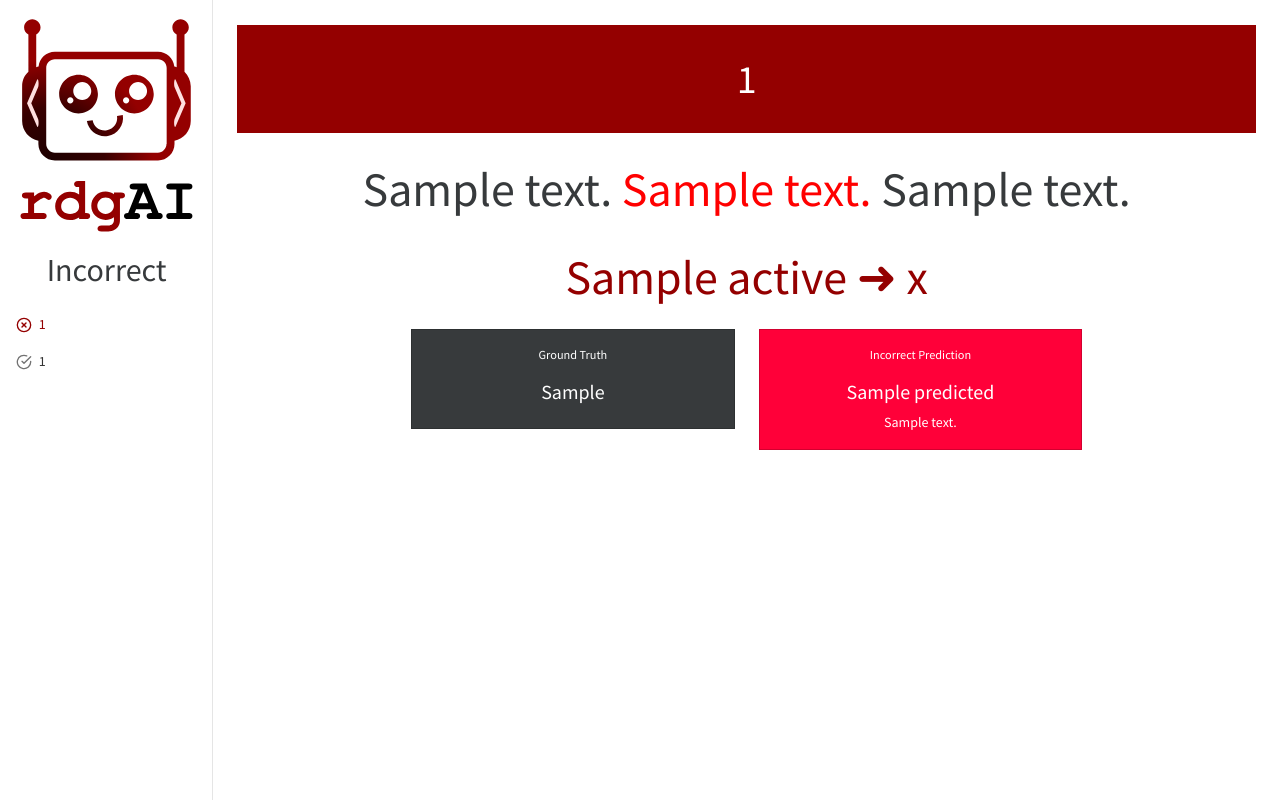
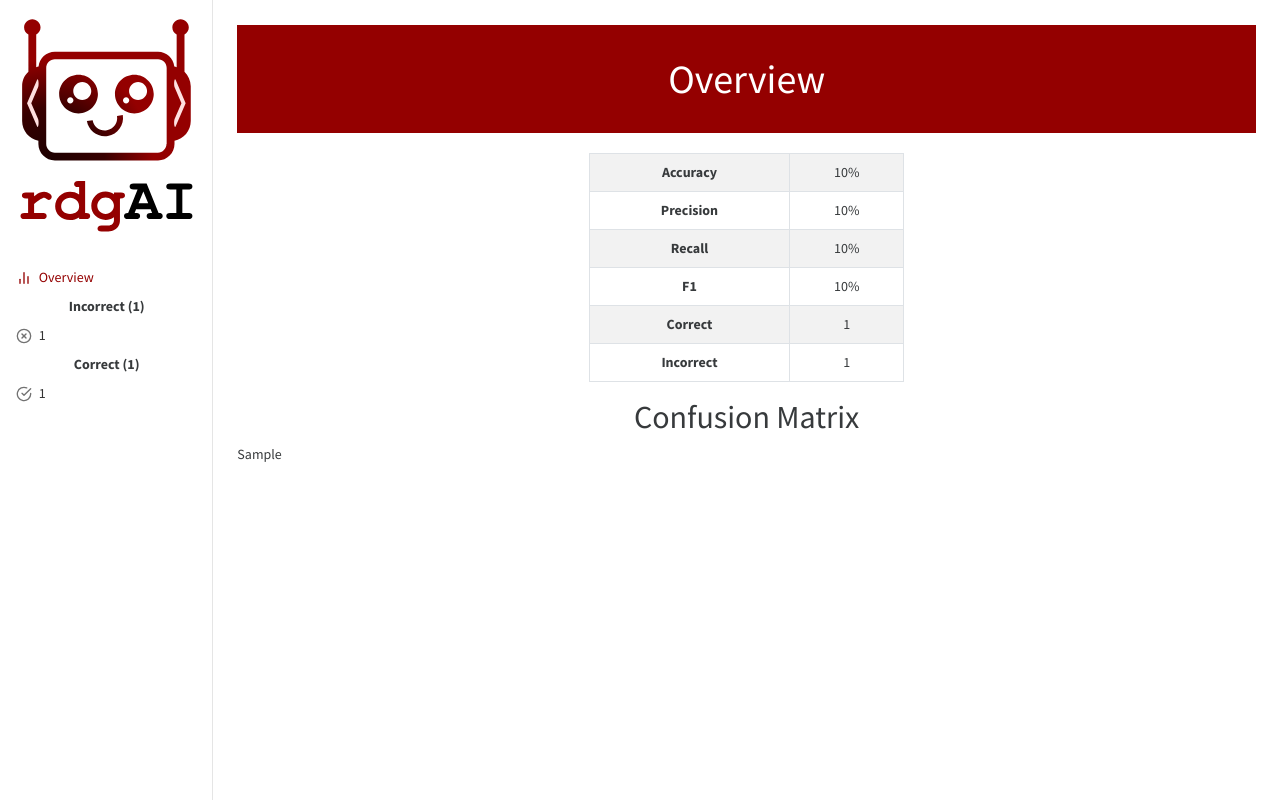
Before and after one commit to rbturnbull/rdgai, a Python web app: template rdgai/templates/report.html in a window 1280 px wide. Run offline with Jinja, Linux system fonts and the light colour scheme; the template is opened without the code that fills it: most values are stand-ins (such as "Sample title", 1, 10 or a date in 2020); some libraries are stand-ins or nearby versions.

Commit message:
:zap: improvements to report

```diff
--- a/rdgai/templates/report.html
+++ b/rdgai/templates/report.html
@@ -34,18 +34,24 @@
           <a href="https://rbturnbull.github.io/rdgai/" target="_blank">{% include 'assets/img/rdgai-logo-tall.svg' %}</a>
         </div>
 
-
         <div  style="height: 450px; overflow-y: auto;">
-          <h2>Incorrect</h2>
           <ul class="nav flex-column pt-2">
+            <li class="nav-item">
+              <a class="nav-link active" aria-current="page" href="#"  id="overview-tab" data-bs-toggle="tab" data-bs-target="#overview" type="button" role="tab" aria-controls="overview" aria-selected="true">
+                {% include 'assets/img/feather-bar-chart-2.svg' %}
+                Overview
+              </a>
+            </li>
+            <li style="text-align: center; font-weight: bold;">Incorrect ({{incorrect_count}})</li>
             {% for item in incorrect_items %}
               <li class="nav-item">
-                <a class="nav-link {% if loop.first %}active{% endif %}" aria-current="page" href="#"  id="incorrect-{{ loop.index }}-tab" data-bs-toggle="tab" data-bs-target="#incorrect-{{ loop.index }}" type="button" role="tab" aria-controls="incorrect-{{ loop.index }}" aria-selected="true">
+                <a class="nav-link" aria-current="page" href="#"  id="incorrect-{{ loop.index }}-tab" data-bs-toggle="tab" data-bs-target="#incorrect-{{ loop.index }}" type="button" role="tab" aria-controls="incorrect-{{ loop.index }}" aria-selected="true">
                   {% include 'assets/img/feather-x-circle.svg' %}
                   {{ item.app_id }}
                 </a>
               </li>
             {% endfor %}
+            <li style="text-align: center; font-weight: bold;">Correct ({{correct_count}})</li>
             {% for item in correct_items %}
               <li class="nav-item">
                 <a class="nav-link" aria-current="page" href="#"  id="correct-{{ loop.index }}-tab" data-bs-toggle="tab" data-bs-target="#correct-{{ loop.index }}" type="button" role="tab" aria-controls="correct-{{ loop.index }}" aria-selected="true">
@@ -60,8 +66,51 @@
 
       <main class="col-md-9 ms-sm-auto col-lg-10 px-md-4">
         <div class="tab-content" id="rdgai-tab-content">
+          <div class="tab-pane fade show active" id="overview" role="tabpanel" aria-labelledby="overview-tab">
+            <h1 class="text-center">Overview</h1>
+            <div class="container">
+              <div class="row justify-content-center">
+                  <div class="col-md-4">
+                      <table class="table table-bordered table-striped">
+                          <tbody>
+                              <tr>
+                                  <th>Accuracy</th>
+                                  <td>{{ accuracy | round(1) }}%</td>
+                              </tr>
+                              <tr>
+                                  <th>Precision</th>
+                                  <td>{{ precision | round(1) }}%</td>
+                              </tr>
+                              <tr>
+                                  <th>Recall</th>
+                                  <td>{{ recall | round(1) }}%</td>
+                              </tr>
+                              <tr>
+                                  <th>F1</th>
+                                  <td>{{ f1 | round(1) }}%</td>
+                              </tr>
+                              <tr>
+                                  <th>Correct</th>
+                                  <td>{{ correct_count }}</td>
+                              </tr>
+                              <tr>
+                                  <th>Incorrect</th>
+                                  <td>{{ incorrect_count }}</td>
+                              </tr>
+                          </tbody>
+                      </table>
+                  </div>
+              </div>
+          </div>
+
+
+
+            <h2>Confusion Matrix</h2>
+            {{ confusion_matrix|safe }}
+          </div>
+
           {% for item in incorrect_items %}
-          <div class="tab-pane fade show {% if loop.first %}active{% endif %}" id="incorrect-{{ loop.index }}" role="tabpanel" aria-labelledby="incorrect-{{ loop.index }}-tab">
+          <div class="tab-pane fade show" id="incorrect-{{ loop.index }}" role="tabpanel" aria-labelledby="incorrect-{{ loop.index }}-tab">
               <h1>{{ item.app_id }}</h1>
               <p class="verse"><span>{{ item.app.text_before() }}</span> <span class='highlight'>{{ item.app.text_with_signs() }}</span> <span>{{ item.app.text_after() }}</span></p>
               <div class="row justify-content-center text-center">
@@ -81,7 +130,7 @@
                     <div class="card-body">
                       <p class="card-text small">Incorrect Prediction</p>
                       <h5 class="card-title large">{{item.predicted}}</h5>
-                      <p class="card-text large">{{item.description}}</p>
+                      <h5 class="card-title large">{{item.description}}</h5>
                     </div>
                   </div>
                 </div>
@@ -110,7 +159,7 @@
                   <div class="card-body">
                     <p class="card-text small">Correct Prediction</p>
                     <h5 class="card-title large">{{item.predicted}}</h5>
-                    <p class="card-text large">{{item.description}}</p>
+                    <h5 class="card-title large">{{item.description}}</h5>
                   </div>
                 </div>
               </div>
```
Also changed, not shown: rdgai/main.py (+38 -6 lines), rdgai/templates/assets/img/feather-bar-chart-2.svg (added).
